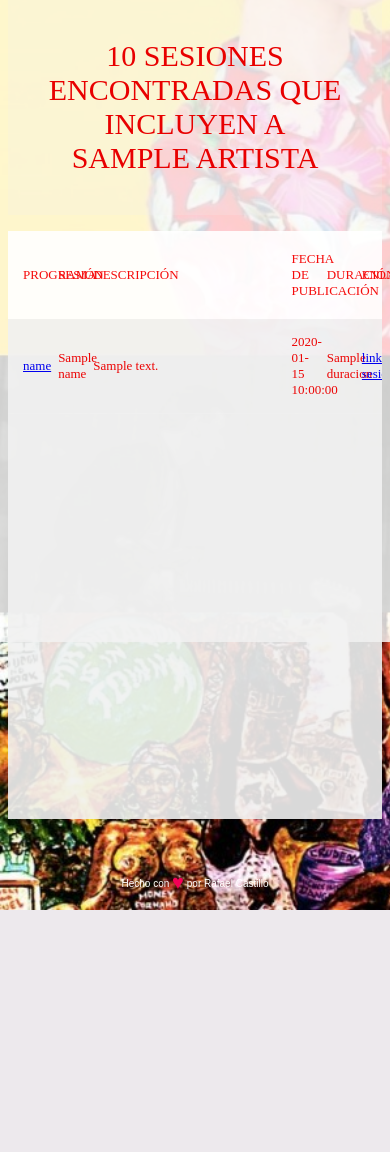
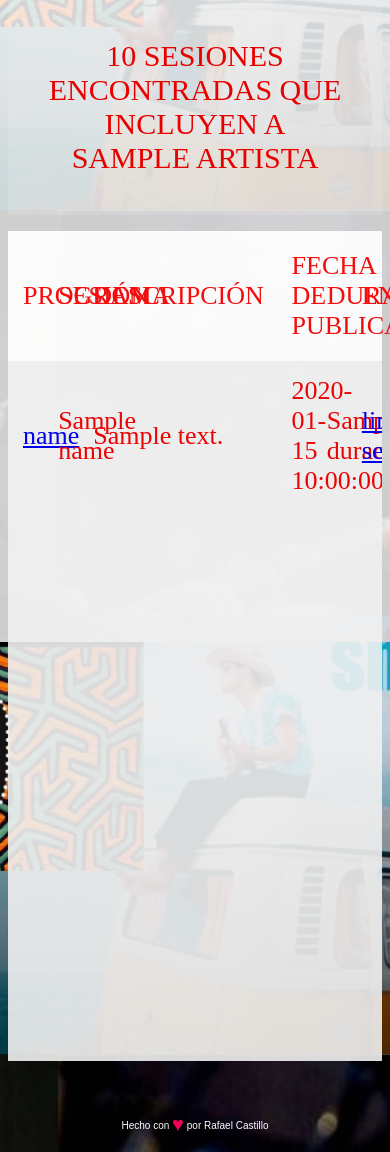
Before and after one commit to kingkastle/rne3_podcasts_retriever, a Flask app: template app/templates/rne3_form_submitted.html in a window 390 px wide; the page is wider, and only the part inside the window is pictured. Shown: the part 202-1354 px from the top of that part. Before the commit the page ends 1112 px from the top of that part, so only its background shows below. Run offline with Flask 2, Linux system fonts and the light colour scheme; the template is opened without the code that fills it: most values are stand-ins (such as "Sample title", 1, 10 or a date in 2020); lists and menus that the app fills with data are empty.

Commit message:
css updates

```diff
--- a/app/static/css/main.css
+++ b/app/static/css/main.css
@@ -36,7 +36,7 @@ th{
   padding: 20px 15px;
   text-align: left;
   font-weight: 500;
-  font-size: 13px;
+  font-size: 16px;
   color: #f50c0c;
   text-transform: uppercase;
 }
@@ -45,15 +45,16 @@ td{
   text-align: left;
   vertical-align:middle;
   font-weight: 300;
-  font-size: 13px;
+  font-size: 16px;
   color: #ec0303;
   border-bottom: solid 1px rgba(255,255,255,0.1);
 }
 
-body {
-  /*background:url("https://www.shortlist.com/media/imager/202002/45896-original.jpg");*/
-  background-image: url(/static/img/rne3_mosaico2.jpg);
-  background-repeat: no-repeat;
+html {
+  background: url(/static/img/rne3_mosaico2.jpg) no-repeat center center fixed;
+  -webkit-background-size: cover;
+  -moz-background-size: cover;
+  -o-background-size: cover;
   background-size: cover;
 }
 
@@ -134,3 +135,41 @@ input#search-bar{
   border: 1px solid #D0CFCE;
   outline: none;
 }
+
+/*code for mobile*/
+@media screen and (max-width: 992px) {
+  th{
+  padding: 20px 15px;
+  text-align: left;
+  font-weight: 500;
+  font-size: 26px;
+  color: #f50c0c;
+  text-transform: uppercase;
+  }
+  td{
+    padding: 15px;
+    text-align: left;
+    vertical-align:middle;
+    font-weight: 300;
+    font-size: 26px;
+    color: #ec0303;
+    border-bottom: solid 1px rgba(255,255,255,0.1);
+  }
+  input#search-bar{
+  margin: 0 auto;
+  width: 100%;
+  height: 65px;
+  padding: 0 20px;
+  font-size: 1rem;
+  border: 1px solid #D0CFCE;
+  outline: none;
+  }
+  .tbl-content{
+  height:700px;
+  overflow-x:auto;
+  margin-top: 0px;
+  border: 1px solid rgba(255,255,255 0.1);
+  background-color: rgba(241, 241, 241, 0.9);
+}
+
+}
```
